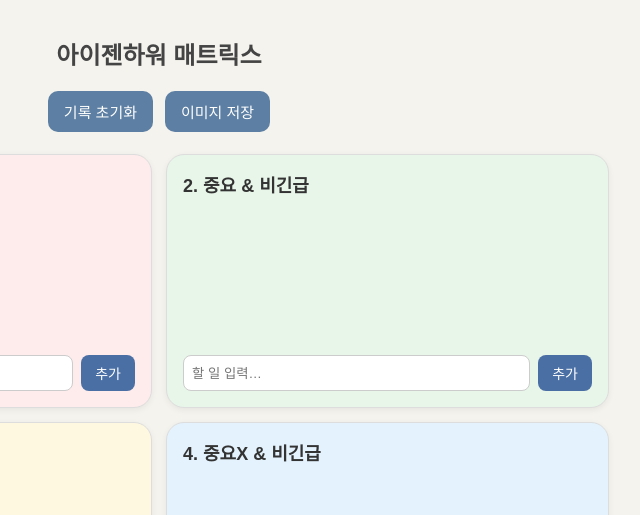
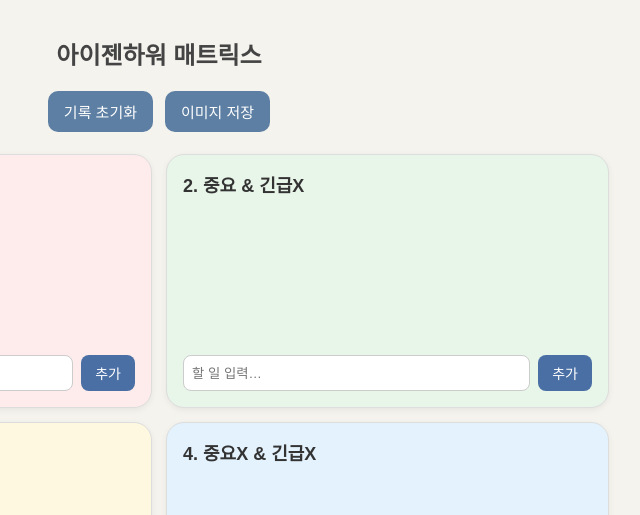
Before and after one commit to Naheeria/matrix, a plain HTML site: page index.html in a window 1280 px wide. Shown: the top 515 px of the page, 481-1121 px from the left. Drawn offline with nearby package versions, Linux system fonts and the light colour scheme.

Commit message:
Update index.html

```diff
--- a/index.html
+++ b/index.html
@@ -145,7 +145,7 @@
     </div>
 
     <div class="matrix q2">
-        <div class="matrix-title">2. 중요 & 비긴급</div>
+        <div class="matrix-title">2. 중요 & 긴급X</div>
         <div class="todos"></div>
         <div class="add-row">
             <input type="text" placeholder="할 일 입력…" />
@@ -163,7 +163,7 @@
     </div>
 
     <div class="matrix q4">
-        <div class="matrix-title">4. 중요X & 비긴급</div>
+        <div class="matrix-title">4. 중요X & 긴급X</div>
         <div class="todos"></div>
         <div class="add-row">
             <input type="text" placeholder="할 일 입력…" />
```
